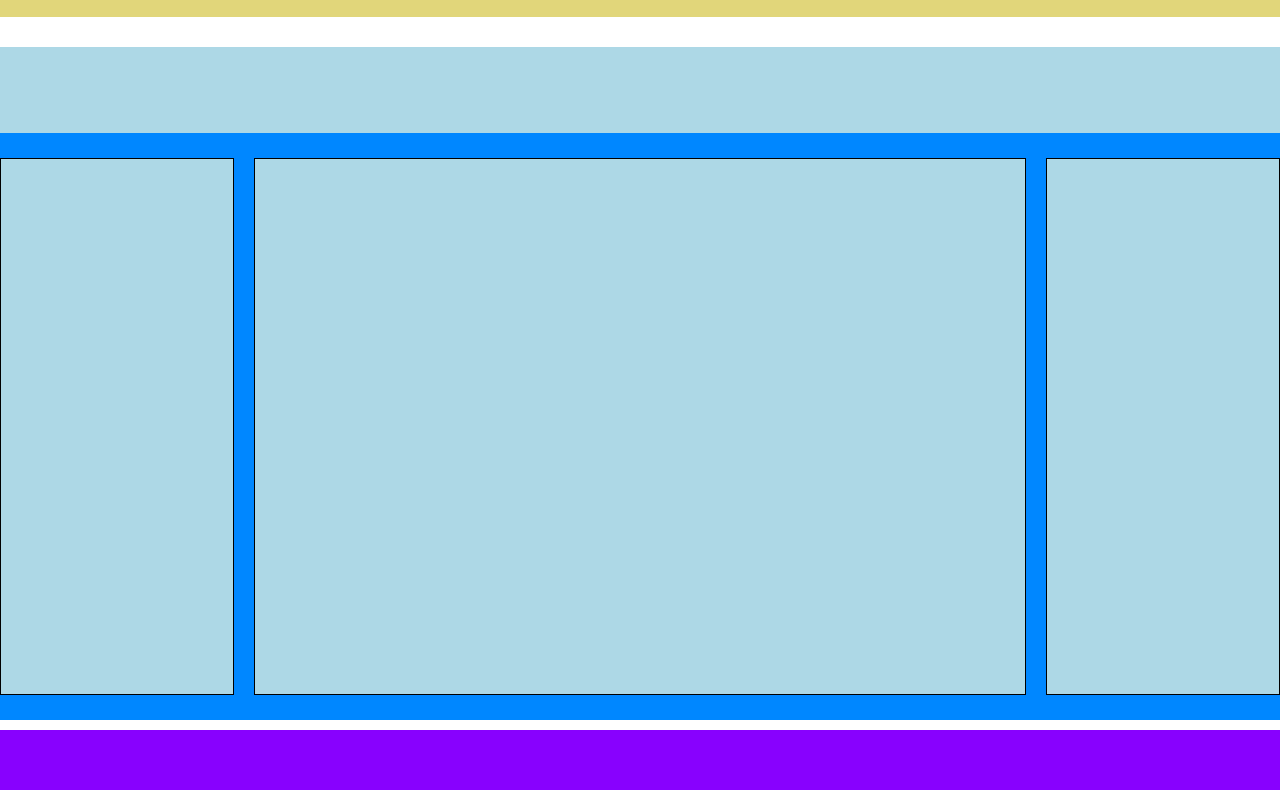
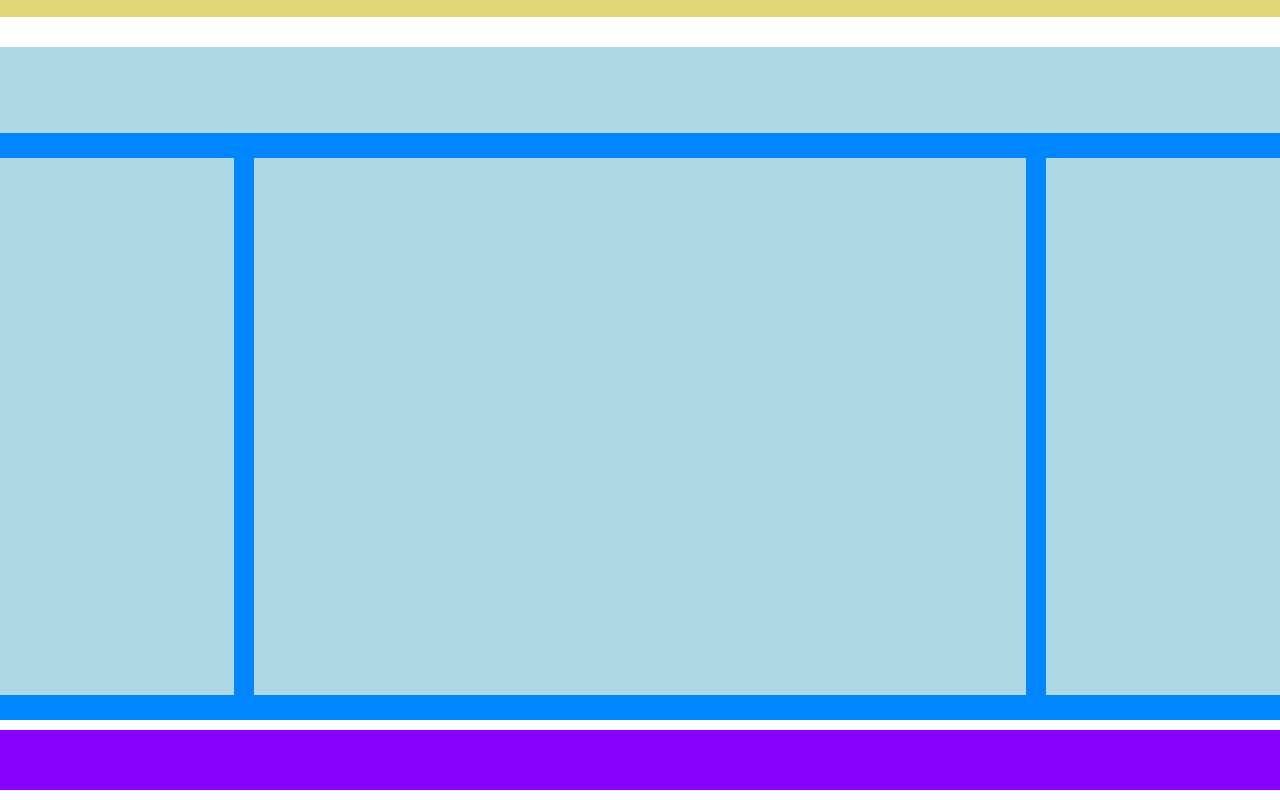
Before and after one commit to Simone823/htmlcss-struttura-wp, a plain HTML site: page index.html in a window 1280 px wide. Shown: the part 681-1481 px from the top of the page. Drawn offline with Linux system fonts and the light colour scheme.

Commit message:
comment border side

```diff
--- a/style.css
+++ b/style.css
@@ -28,12 +28,12 @@
 
 .debug .side-sx, .side-dx{
     background-color: lightblue;
-    border: 1px solid;
+    /* border: 1px solid; */
 }
 
 .debug .side-center{
     background-color: lightblue;
-    border: 1px solid;
+    /* border: 1px solid; */
 }
 /* -------------------------------------------- */
 section{
```
